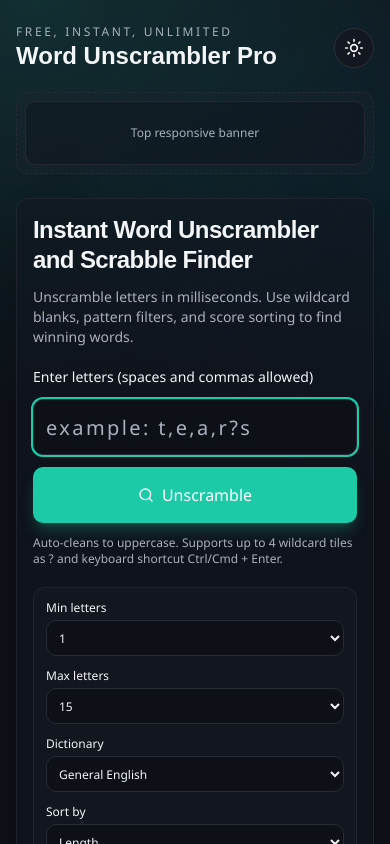
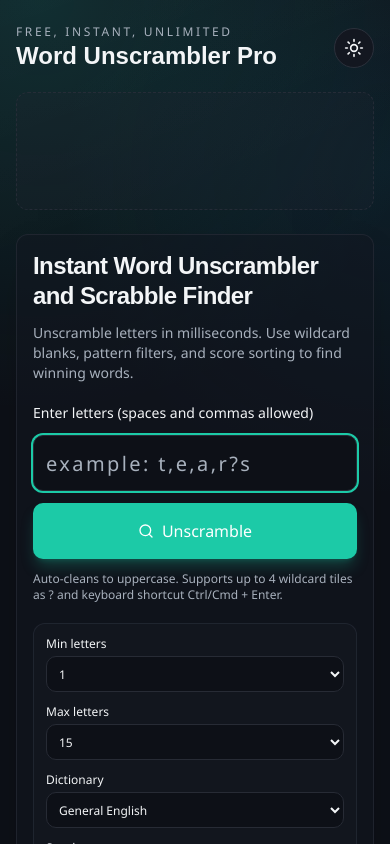
Before and after one commit to Jermdog86/word-unscrambler-pro, a Next.js app: page / in a window 390 px wide. Shown: the top 844 px of the page. Built offline with nearby package versions, Linux system fonts and the light colour scheme.

Commit message:
Add Google AdSense integration with responsive ad units

```diff
--- a/app/layout.tsx
+++ b/app/layout.tsx
@@ -1,4 +1,5 @@
 import type { Metadata } from "next";
+import Script from "next/script";
 import "./globals.css";
 import { ThemeProvider } from "@/components/theme-provider";
 import { ThemeToggle } from "@/components/theme-toggle";
@@ -48,6 +49,14 @@ export default function RootLayout({
 }>) {
   return (
     <html lang="en" suppressHydrationWarning>
+      <head>
+        <Script
+          async
+          src="https://pagead2.googlesyndication.com/pagead/js/adsbygoogle.js?client=ca-pub-6247519976767626"
+          crossOrigin="anonymous"
+          strategy="afterInteractive"
+        />
+      </head>
       <body>
         <ThemeProvider attribute="class" defaultTheme="dark" enableSystem={false}>
           <div className="mx-auto min-h-screen w-full max-w-7xl px-4 pb-16 pt-6 sm:px-6 lg:px-8">
--- a/components/ad-placeholder.tsx
+++ b/components/ad-placeholder.tsx
@@ -1,17 +1,53 @@
+"use client";
+
+import { useEffect } from "react";
+
 type AdPlaceholderProps = {
-  id: string;
+  id?: string;
   className?: string;
   label?: string;
+  format?: "vertical" | "horizontal" | "rectangle";
+  responsive?: boolean;
 };
 
-export function AdPlaceholder({ id, className = "", label = "Ad Space" }: AdPlaceholderProps) {
+interface WindowWithAdSense extends Window {
+  adsbygoogle: Array<Record<string, unknown>>;
+}
+
+export function AdPlaceholder({
+  className = "",
+  label = "Ad Space",
+  format = "horizontal",
+  responsive = true
+}: AdPlaceholderProps) {
+  useEffect(() => {
+    try {
+      if (typeof window !== "undefined" && (window as unknown as WindowWithAdSense).adsbygoogle) {
+        ((window as unknown as WindowWithAdSense).adsbygoogle = (window as unknown as WindowWithAdSense).adsbygoogle || []).push({
+          google_ad_client: "ca-pub-6247519976767626",
+          enable_page_level_ads: true
+        });
+      }
+    } catch {
+      console.log("AdSense ads not yet ready");
+    }
+  }, []);
+
   return (
     <div className={`rounded-lg border border-dashed border-border/80 bg-muted/25 p-2 ${className}`}>
-      {/* AdSense Placeholder - Replace with your ad unit code */}
-      <div
-        id={id}
-        className="flex min-h-16 items-center justify-center rounded-md border border-border/70 bg-background/35 px-3 text-center text-xs font-medium text-muted-foreground"
-      >
+      {/* Google AdSense Ad Unit */}
+      <ins
+        className="adsbygoogle"
+        style={{
+          display: "block",
+          minHeight: "100px"
+        }}
+        data-ad-client="ca-pub-6247519976767626"
+        data-ad-format={responsive ? "auto" : format}
+        data-ad-test-mode="off"
+      />
+      {/* Fallback for development/testing */}
+      <div className="hidden flex min-h-16 items-center justify-center rounded-md border border-border/70 bg-background/35 px-3 text-center text-xs font-medium text-muted-foreground">
         {label}
       </div>
     </div>
```
Also changed, not shown: public/dictionaries/scrabble_words.min.json, public/dictionaries/words_alpha.min.json, 1 other file (tests, documents, lock files or other folders).
